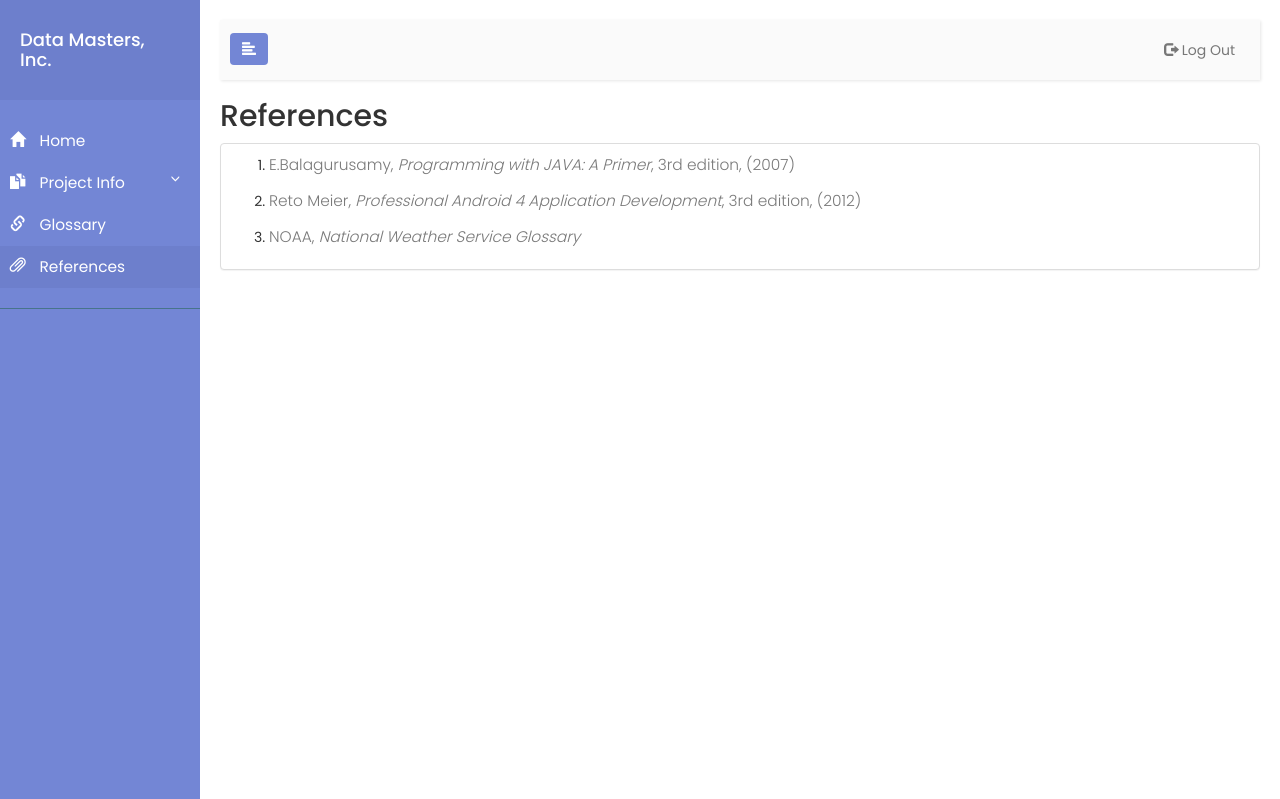
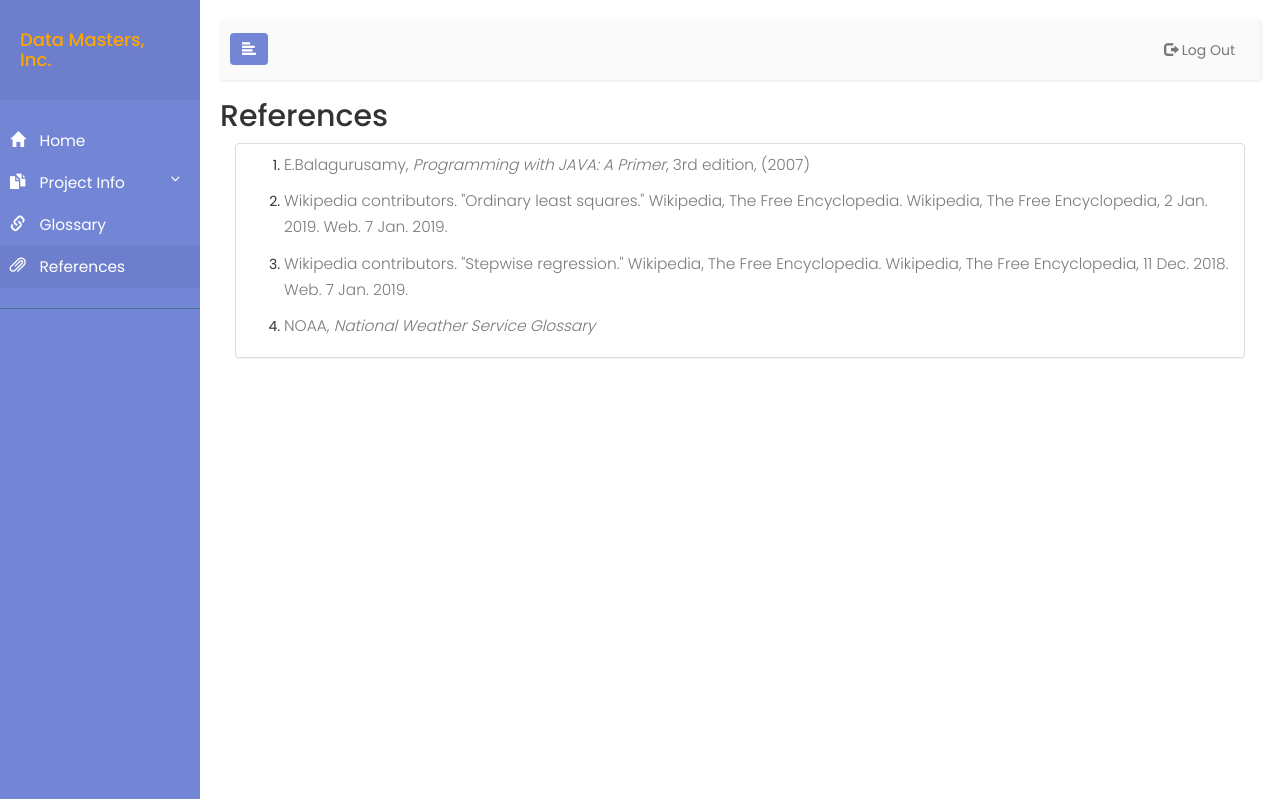
Before and after one commit to patrol7171/ML-CC-Dashboard, a Flask app: page /references in a window 1280 px wide. Shown: the top 799 px of the page. Run offline with Flask 2, Linux system fonts and the light colour scheme; parts of the project's set-up code (start-up, migrations or seed data) failed here and were passed over; some libraries are stand-ins or nearby versions.

Commit message:
app and html updates again
set the heroku config vars in the app file; updated references, glossary, and about2 pages

```diff
--- a/mlcc_dashboard/app.py
+++ b/mlcc_dashboard/app.py
@@ -32,10 +32,10 @@ from aerisweather.requests.RequestFilter import RequestFilter
 from aerisweather.responses.ObservationsResponse import ObservationsResponse
 from aerisweather.responses.ObservationsSummaryResponse import ObservationsSummaryResponse
 from aerisweather.requests.Endpoint import Endpoint, EndpointType
-from boto.s3.connection import S3Connection
-s3 = S3Connection(os.environ['client_id'], os.environ['client_secret'])
+
 # from APIkeys import client_id, client_secret
-
+# client_id = client_id
+# client_secret = client_secret
 
 
 #################################################
@@ -80,12 +80,21 @@ db.session.commit()
 
 
 #################################################
+# API Config
+#################################################
+client_id = os.environ.get('client_id')
+client_secret = os.environ.get('client_secret')
+app_id="com.aerisweather.pythonsdkdemo"
+
+
+
+#################################################
 # Flask Routes
 #################################################
 @app.route("/")
 def index():
 	"""Render Home Page"""
-	aeris = AerisWeather(client_id=client_id, client_secret=client_secret, app_id="com.aerisweather.pythonsdkdemo")
+	aeris = AerisWeather(client_id, client_secret, app_id)
 	loc = RequestLocation(city="charlotte", state="nc")
 	obs_dict = {}
 	global aerisTemp
--- a/mlcc_dashboard/static/css/style_custom.css
+++ b/mlcc_dashboard/static/css/style_custom.css
@@ -64,7 +64,8 @@ i, span {
 }
 
 .panel-footer a:hover,
-.well a:hover {
+.well a:hover,
+#references-panel ol li a:hover {
 	color: orange !important;
 }
 
@@ -182,6 +183,7 @@ i, span {
 #sidebar .sidebar-header {
     padding: 20px;
     background: #6d7fcc;
+	color: orange !important;
 }
 
 #sidebar .sidebar-header strong {
--- a/mlcc_dashboard/templates/references.html
+++ b/mlcc_dashboard/templates/references.html
@@ -83,14 +83,23 @@
                 </nav>
 
                 <h2>References</h2>
-				<div class="row">
-					<div class="col-xs-12 col-sm-12 col-md-12 col-lg-12">
+				<div class="row-fluid">
+					<div class="col-xs-12 col-sm-12 col-md-12 col-lg-12" id="references-panel">
 						<div class="panel panel-default">
 							<div class="panel-body">
 								<ol>
-									<li><a href="#"><p>E.Balagurusamy, <cite>Programming with JAVA: A Primer</cite>, 3rd edition, (2007)</p></a></li>
-									<li><a href="#"><p>Reto Meier, <cite>Professional Android 4 Application Development</cite>, 3rd edition, (2012)</p></a></li>
-									<li><a href="#"><p>NOAA, <cite>National Weather Service Glossary</cite></p></a></li>
+									<li><a target="_blank" href="#">
+										<p>E.Balagurusamy, <cite>Programming with JAVA: A Primer</cite>, 3rd edition, (2007)</p></a>
+									</li>
+									<li><a target="_blank" href="https://en.wikipedia.org/w/index.php?title=Ordinary_least_squares&oldid=876394211">
+										<p>Wikipedia contributors. "Ordinary least squares." Wikipedia, The Free Encyclopedia. Wikipedia, The Free Encyclopedia, 2 Jan. 2019. Web. 7 Jan. 2019.</p></a>
+									</li>
+									<li><a target="_blank" href="https://en.wikipedia.org/w/index.php?title=Stepwise_regression&oldid=873228475">
+										<p>Wikipedia contributors. "Stepwise regression." Wikipedia, The Free Encyclopedia. Wikipedia, The Free Encyclopedia, 11 Dec. 2018. Web. 7 Jan. 2019.</p></a>
+									</li>
+									<li><a target="_blank" href="https://w1.weather.gov/glossary/">
+										<p>NOAA, <cite>National Weather Service Glossary</cite></p></a>
+									</li>
 								</ol>
 							</div>
 						</div>
```
Also changed, not shown: mlcc_dashboard/templates/about2.html (+4 -4 lines), mlcc_dashboard/templates/glossary.html (+9 -3 lines).
